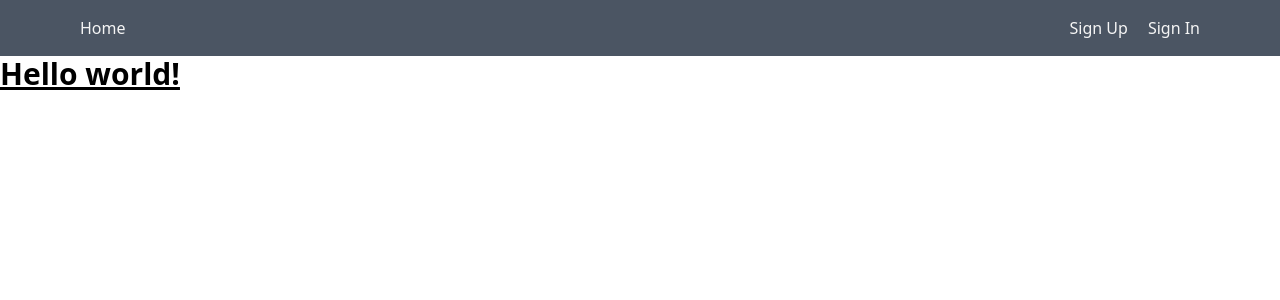
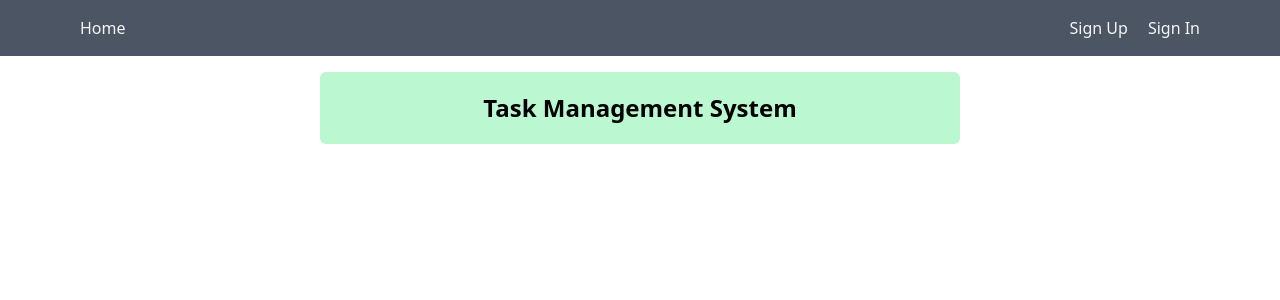
Before and after one commit to RebeccaMeegahapola/task-management, a Next.js app: page / in a window 1280 px wide. Shown: the top 300 px of the page. Built offline with nearby package versions, Linux system fonts and the light colour scheme; no server answers.

Commit message:
feat: create welcome page

```diff
--- a/src/app/page.tsx
+++ b/src/app/page.tsx
@@ -1,7 +1,9 @@
 export default function Home() {
   return (
-      <h1 className="text-3xl font-bold underline">
-        Hello world!
-      </h1>
+      <div className='bg-green-200 p-5 rounded-md w-2/4 m-4 text-center mx-auto'>
+         <h1 className="text-2xl font-bold text-center">
+             Task Management System
+         </h1>
+      </div>
   );
 }
```
